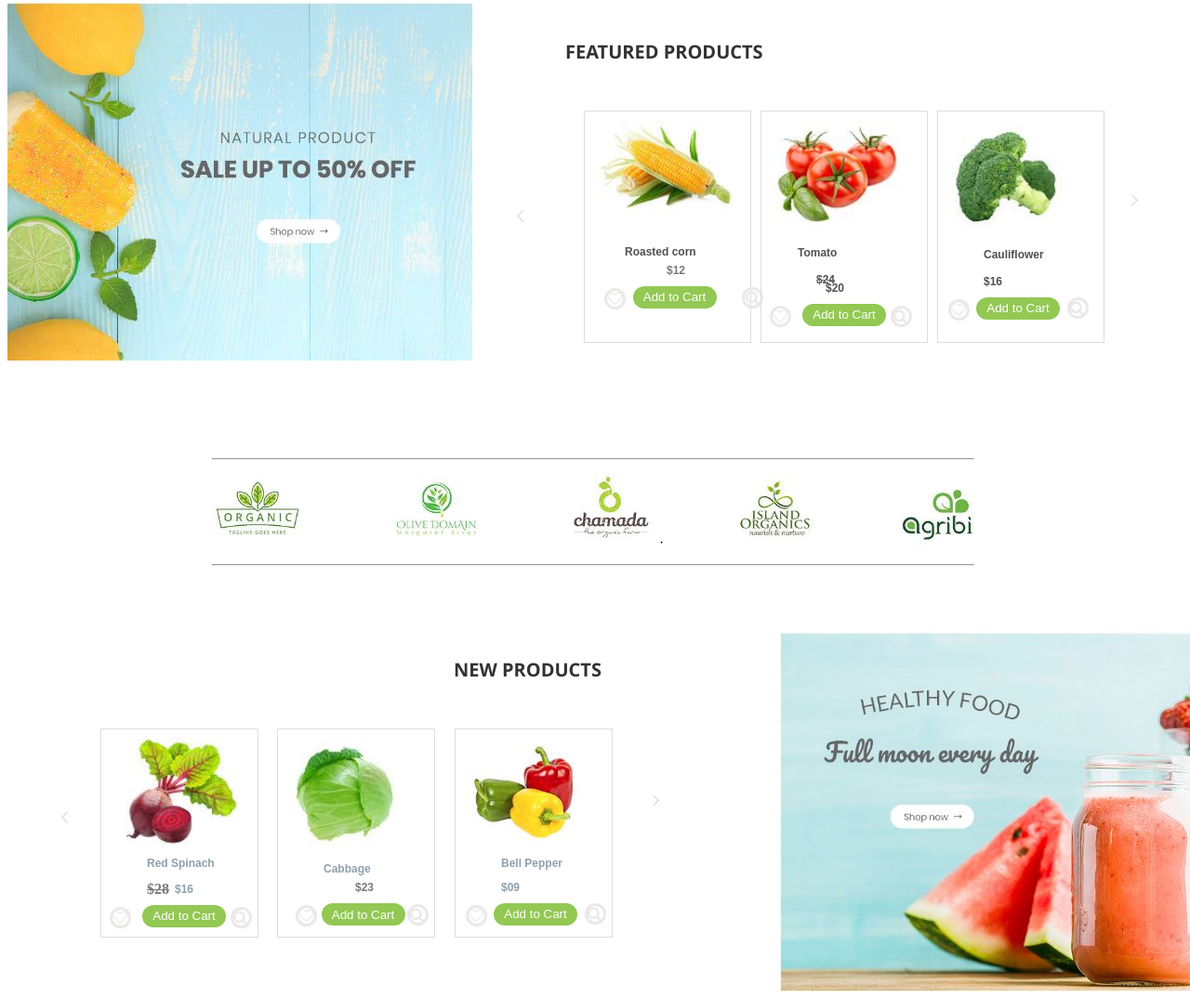
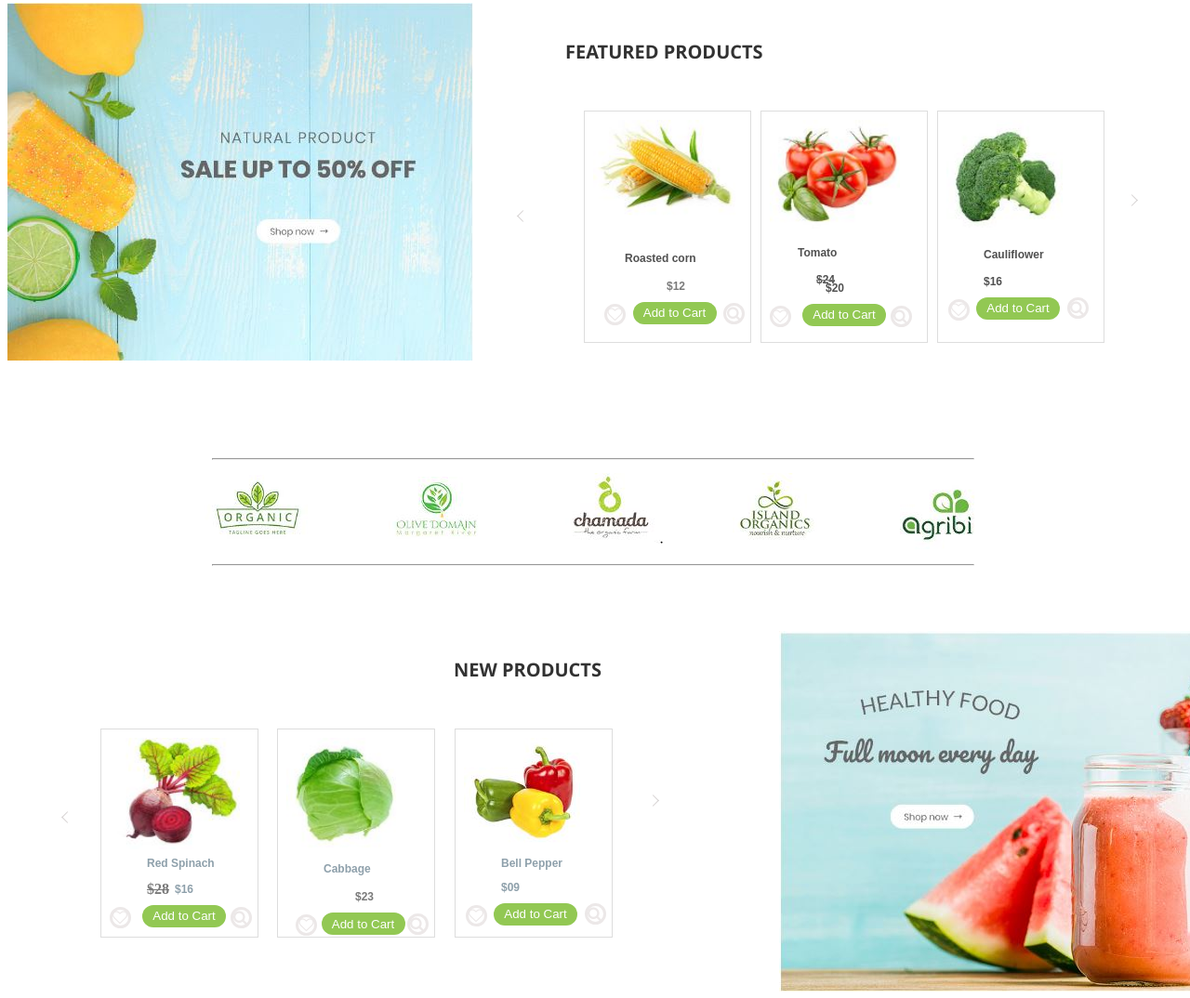
Before and after one commit to Brendalikukuvali/Assement, a plain HTML site: page index.html in a window 1280 px wide. Shown: the part 1093-2167 px from the top of the page at 93% size. Drawn offline with Linux system fonts and the light colour scheme; a web font is replaced by a local one.

Commit message:
commit message

```diff
--- a/css/main.css
+++ b/css/main.css
@@ -363,7 +363,7 @@ padding-right:150px;
 
 .product1 p{
   margin-left: 34px;
-  margin-top: 28px;
+  margin-top: 35px;
   font-weight: bold;
   color: #515151;
 }
@@ -417,7 +417,7 @@ div .p p{
 }
 div.p{
   margin-left: 30px;
-  margin-top: -20px;
+  margin-top: -10px;
   color: #7A7A7A;
 
 }
@@ -500,6 +500,15 @@ div.d .search1{
   border-radius: 50%;
   height: 16px;
   width: 16px;
+  border-style:solid;
+}
+.search0{
+  margin-left:110px;
+  margin-top: -24px;
+  color: rgb(236, 232, 232);
+  border-radius: 50%;
+  height: 23px;
+  width: 23px;
   border-style:solid;
 }
 .search{
@@ -722,7 +731,6 @@ margin-top: 20px;
   }
 }
 
-/* Clearfix (clear floats) */
 .row::after {
   content: "";
   clear: both;
--- a/index.html
+++ b/index.html
@@ -75,7 +75,7 @@
 <i class="fa fa-heart-o" aria-hidden="true"></i>
 </div>
 
-<div class="search">
+<div class="search0">
     <i class="fa fa-search" aria-hidden="true"></i>
 </div>
 </div>
```
